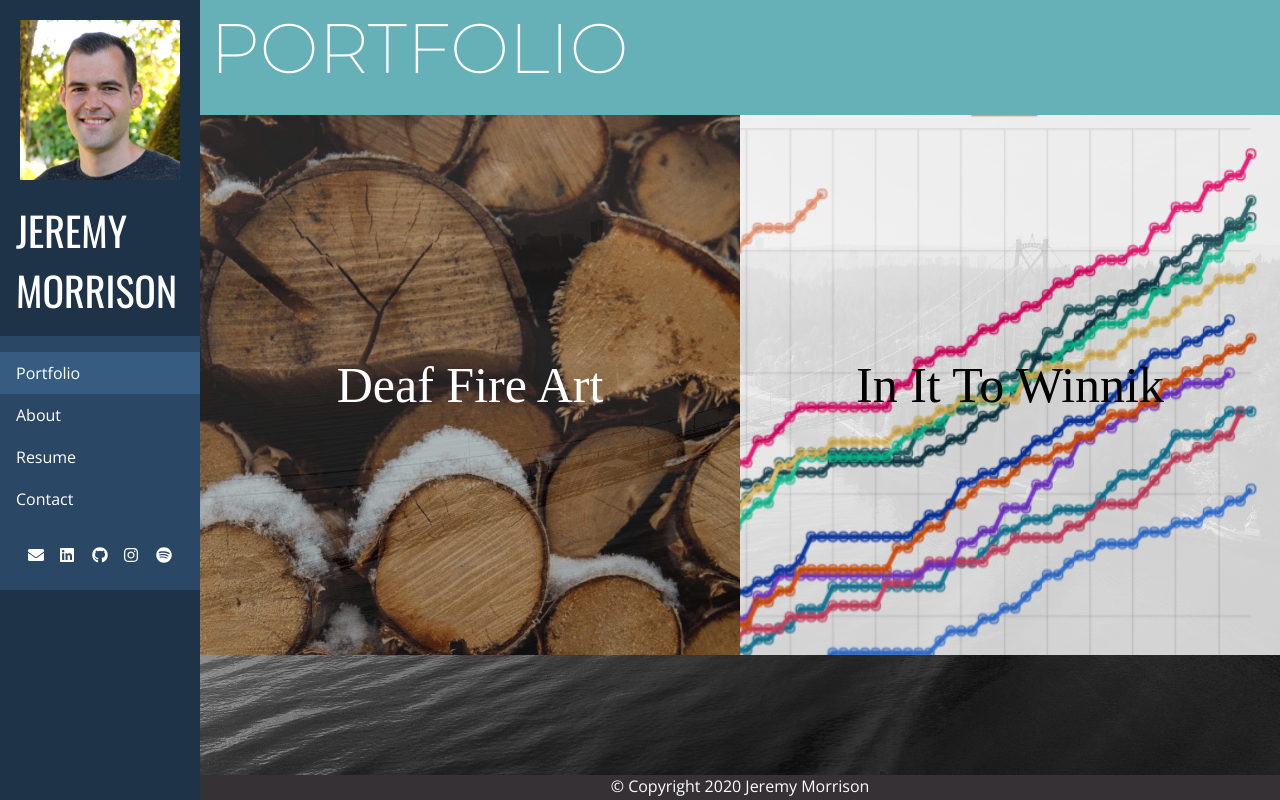
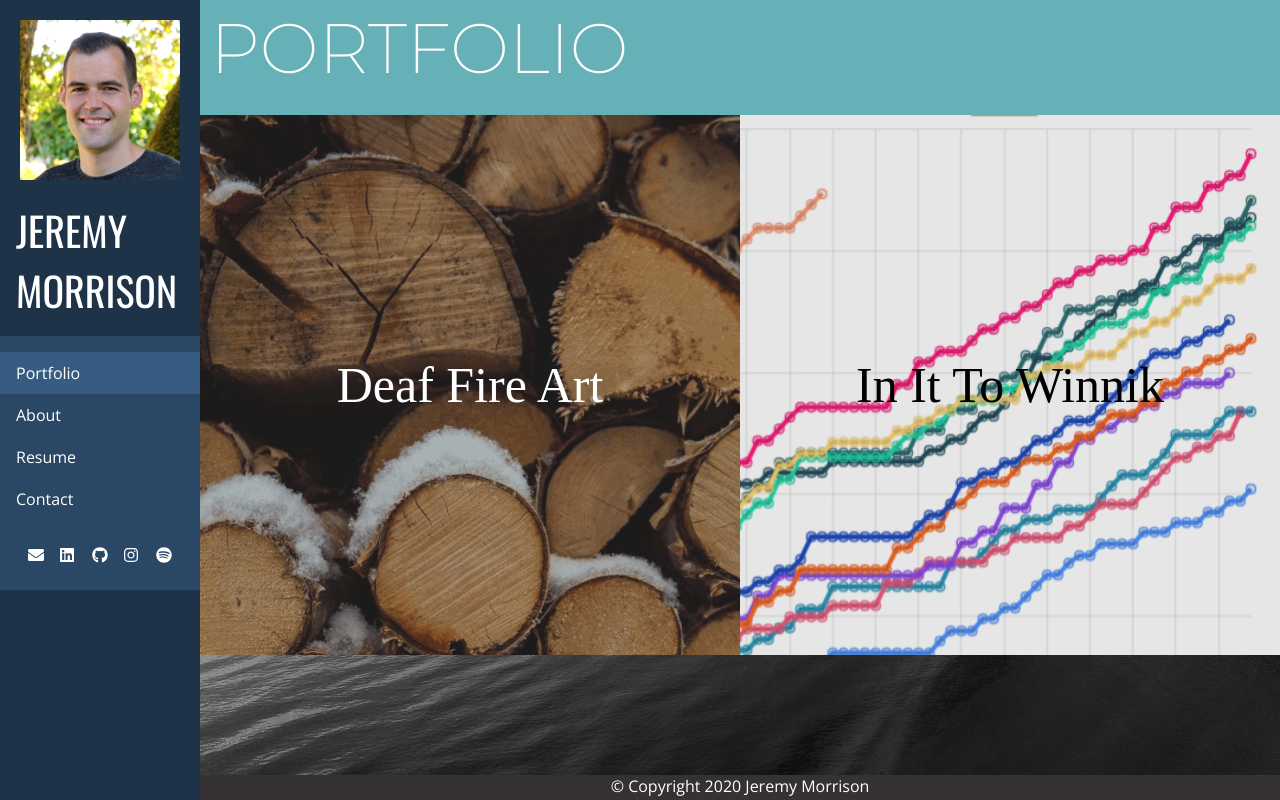
Before and after one commit to jemorriso/jeremymorrison.ca, a React (Create React App) app: page /portfolio in a window 1280 px wide. Built offline with nearby package versions, Linux system fonts and the light colour scheme; a web font is replaced by a local one.

Commit message:
Add solid color box behind portfolio items because of transparency, and update z-indexes

```diff
--- a/src/components/PortfolioItem.js
+++ b/src/components/PortfolioItem.js
@@ -9,6 +9,14 @@ const Wrapper = styled.div`
 
   /* https://css-tricks.com/a-grid-of-logos-in-squares/ */
   display: grid;
+
+  &::after {
+    background-color: grey;
+    padding-bottom: 100%;
+    content: '';
+    display: block;
+    z-index: -2;
+  }
 
   &::before {
     content: '';
@@ -30,6 +38,7 @@ const Wrapper = styled.div`
   }
 
   &::before,
+  &::after,
   & > * {
     /* overlap the pseudo-element and the content */
     grid-area: 1 / 1 / 2 / 2;
--- a/src/components/RouteContainer.js
+++ b/src/components/RouteContainer.js
@@ -33,7 +33,7 @@ const Wrapper = styled.div`
     top: 0;
     left: 0;
     /* send background image to back */
-    z-index: -1;
+    z-index: -2;
 
     height: 100%;
     width: 100%;
```
